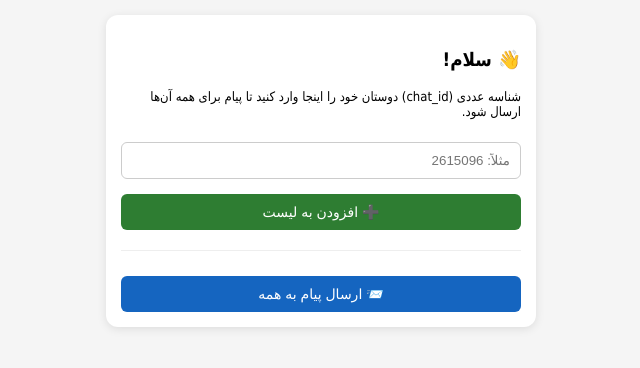
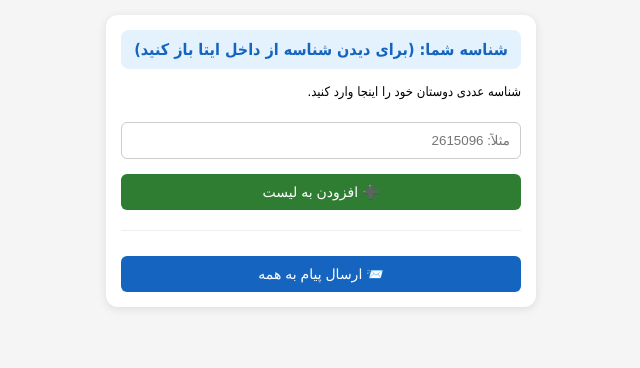
Before and after one commit to mojtabazaer6220-collab/Eita_yar, a website: page index.html in a window 1280 px wide. Shown: the whole page, without its empty margins (319-959 px from the left). Drawn offline with Linux system fonts and the light colour scheme.

Commit message:
Update index.html

```diff
--- a/index.html
+++ b/index.html
@@ -8,6 +8,7 @@
     <style>
         body { font-family: Tahoma, sans-serif; padding: 15px; background: #f5f5f5; margin: 0; }
         .card { background: white; padding: 15px; border-radius: 12px; box-shadow: 0 2px 10px rgba(0,0,0,0.1); max-width: 400px; margin: 0 auto; }
+        .my-id-box { background: #e3f2fd; color: #1565c0; padding: 10px; border-radius: 8px; text-align: center; font-weight: bold; margin-bottom: 15px; }
         input { width: 100%; padding: 10px; margin: 10px 0; border: 1px solid #ccc; border-radius: 6px; box-sizing: border-box; }
         button { background: #2e7d32; color: white; border: none; padding: 10px; border-radius: 6px; font-size: 14px; cursor: pointer; width: 100%; margin-top: 5px; }
         button.remove { background: #c62828; width: auto; padding: 5px 10px; margin: 0; }
@@ -21,8 +22,10 @@
 <body>
 
 <div class="card">
-    <h3>👋 سلام!</h3>
-    <p style="font-size: 13px;">شناسه عددی (chat_id) دوستان خود را اینجا وارد کنید تا پیام برای همه آن‌ها ارسال شود.</p>
+    <!-- این بخش شناسه خود کاربر را نشان می‌دهد -->
+    <div class="my-id-box" id="myIdBox">در حال دریافت شناسه...</div>
+
+    <p style="font-size: 13px;">شناسه عددی دوستان خود را اینجا وارد کنید.</p>
 
     <input type="number" id="newId" placeholder="مثلاً: 2615096">
     <button onclick="addId()">➕ افزودن به لیست</button>
@@ -42,8 +45,17 @@
     const API_URL = "https://eitaayar.ir/api/app/sendMessage";
     const statusDiv = document.getElementById('status');
 
-    // گرفتن لیست از حافظه گوشی
     let savedIds = JSON.parse(localStorage.getItem('my_eitaa_ids') || '[]');
+
+    // دریافت و نمایش شناسه خود کاربر
+    setTimeout(() => {
+        if (window.Eitaa && window.Eitaa.WebApp && window.Eitaa.WebApp.initDataUnsafe?.user) {
+            const myId = window.Eitaa.WebApp.initDataUnsafe.user.id;
+            document.getElementById('myIdBox').innerText = `شناسه شما: ${myId} (این عدد را کپی کنید)`;
+        } else {
+            document.getElementById('myIdBox').innerText = "شناسه شما: (برای دیدن شناسه از داخل ایتا باز کنید)";
+        }
+    }, 500);
 
     function showStatus(msg, type) {
         statusDiv.textContent = msg;
@@ -51,7 +63,6 @@
         statusDiv.style.display = 'block';
     }
 
-    // نمایش لیست در صفحه
     function renderList() {
         const list = document.getElementById('idList');
         list.innerHTML = '';
@@ -88,7 +99,6 @@
         showStatus(`در حال ارسال به ${savedIds.length} نفر...`, "success");
 
         savedIds.forEach((chatId, index) => {
-            // برای جلوگیری از خطای اسپم، با تاخیر ارسال می‌کنیم
             setTimeout(() => {
                 const form = document.createElement('form');
                 form.method = 'POST';
@@ -106,7 +116,7 @@
                 document.body.appendChild(form);
                 form.submit();
                 form.remove();
-            }, index * 2000); // هر ۲ ثانیه یک نفر
+            }, index * 2000);
         });
 
         setTimeout(() => {
@@ -114,8 +124,7 @@
         }, savedIds.length * 2000);
     }
 
-    // اجرای اولیه
     renderList();
 </script>
 </body>
-    </html>
+</html>
```
